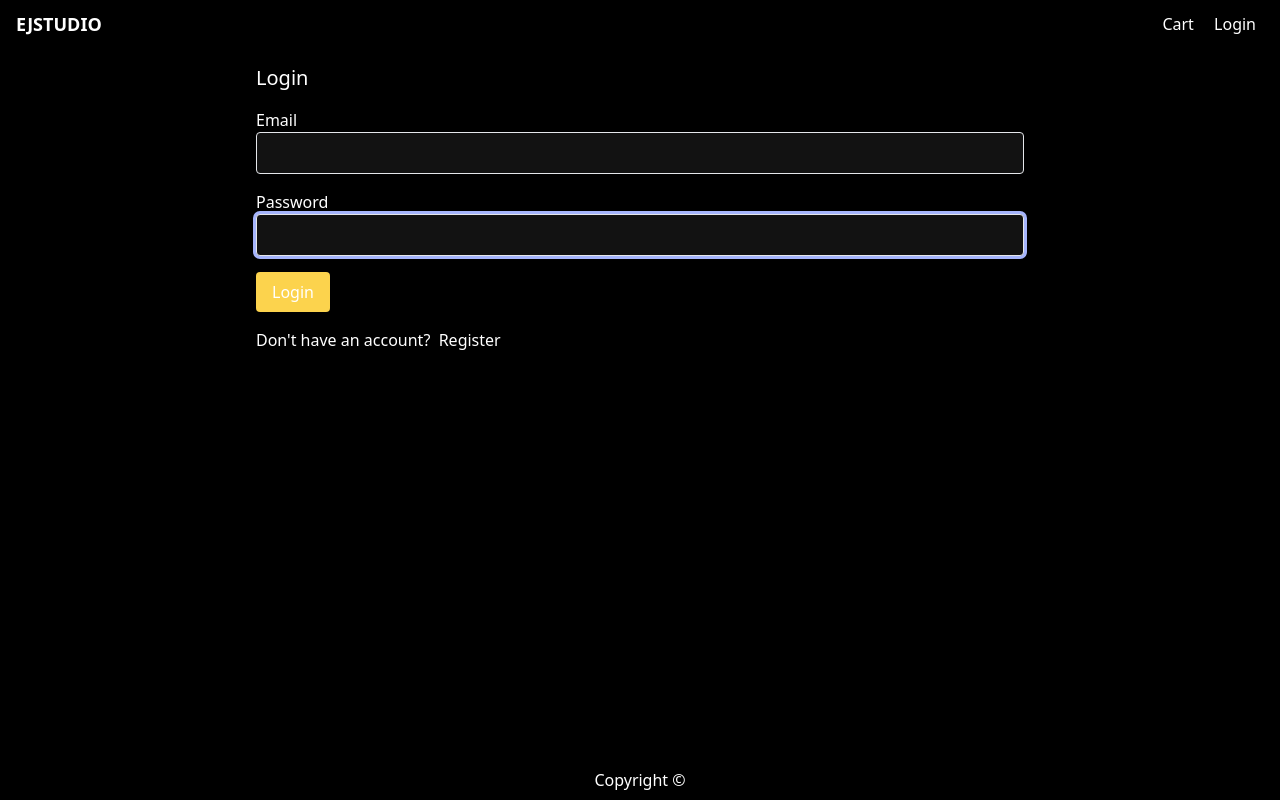
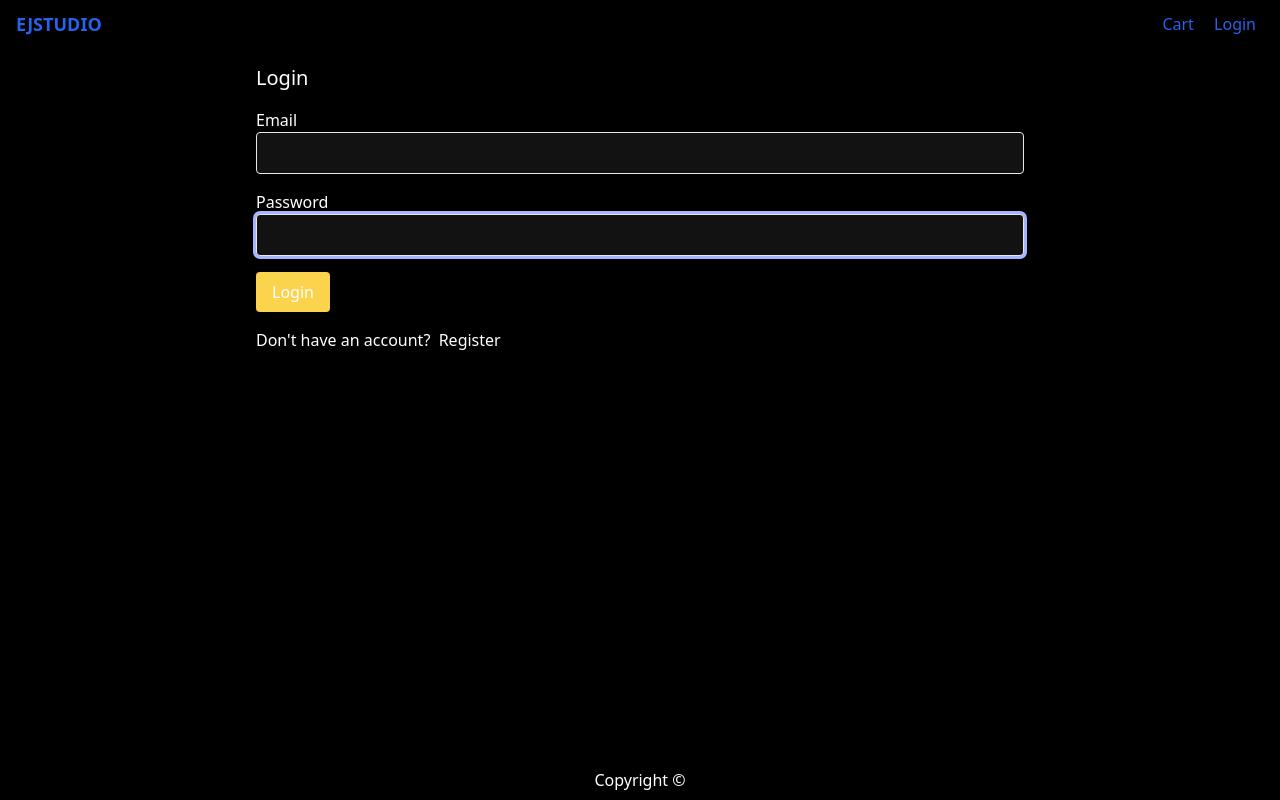
Before and after one commit to jaysonkartz/ecommerce-website, a Next.js app: page /login in a window 1280 px wide. Built offline with nearby package versions, Linux system fonts and the light colour scheme; no server answers.

Commit message:
user menu

```diff
--- /dev/null
+++ b/components/DropdownLink.js
@@ -0,0 +1,11 @@
+import Link from "next/link";
+import React from "react";
+
+export default function DropdownLink(props) {
+  let { href, children, ...rest } = props;
+  return (
+    <Link href={href} {...rest}>
+      {children}
+    </Link>
+  );
+}
--- a/components/Layout.js
+++ b/components/Layout.js
@@ -1,11 +1,14 @@
 /* eslint-disable no-unused-vars */
 import { Store } from "@/utils/store";
-import { useSession } from "next-auth/react";
+import { signOut, useSession } from "next-auth/react";
 import Head from "next/head";
 import Link from "next/link";
 import React, { useContext, useEffect, useState } from "react";
 import { ToastContainer } from "react-toastify";
 import "react-toastify/dist/ReactToastify.css";
+import { Menu } from "@headlessui/react";
+import DropdownLink from "./DropdownLink";
+import Cookies from "js-cookie";
 
 export default function Layout({ title, children }) {
   const { status, data: session } = useSession();
@@ -16,6 +19,12 @@ export default function Layout({ title, children }) {
   useEffect(() => {
     setCartItemsCount(cart.cartItems.reduce((a, c) => a + c.quantity, 0));
   }, [cart.cartItems]);
+
+  const logoutClickHandler = () => {
+    Cookies.remove("cart");
+    dispatch({ type: "CART_RESET" });
+    signOut({ callbackUrl: "/login" });
+  };
   return (
     <>
       <Head>
@@ -30,11 +39,17 @@ export default function Layout({ title, children }) {
       <div className="flex min-h-screen flex-col justify-between">
         <header>
           <nav className="flex h-12 justify-between items-center shadow-md px-4">
-            <Link href="/" className="text-lg font-bold">
+            <Link
+              href="/"
+              className="text-lg font-bold  text-blue-600 hover:text-blue-800"
+            >
               EJSTUDIO
             </Link>
             <div>
-              <Link href="/cart" className="p-2">
+              <Link
+                href="/cart"
+                className="p-2  text-blue-600 hover:text-blue-800"
+              >
                 Cart{" "}
                 {cart.cartItems.length > 0 && (
                   <span className="ml-1 rounded-full bg-red-600 px-2 py-1 text-xs font-bold text-white">
@@ -46,9 +61,40 @@ export default function Layout({ title, children }) {
               {status === "loading" ? (
                 "Loading"
               ) : session?.user ? (
-                session.user.name
+                <Menu as="div" className="relative inline-block">
+                  <Menu.Button className="text-blue-600">
+                    {session.user.name}
+                  </Menu.Button>
+                  <Menu.Items className="absolute right-0 w-56 origin-top-right shadow-lg bg-white">
+                    <Menu.Item>
+                      <DropdownLink className="dropdown-link" href="/profile">
+                        Profile
+                      </DropdownLink>
+                    </Menu.Item>
+                    <Menu.Item>
+                      <DropdownLink
+                        className="dropdown-link"
+                        href="/order-history"
+                      >
+                        Order History
+                      </DropdownLink>
+                    </Menu.Item>
+                    <Menu.Item>
+                      <a
+                        className="dropdown-link"
+                        href="#"
+                        onClick={logoutClickHandler}
+                      >
+                        Logout
+                      </a>
+                    </Menu.Item>
+                  </Menu.Items>
+                </Menu>
               ) : (
-                <Link href="/login" className="p-2">
+                <Link
+                  href="/login"
+                  className="p-2  text-blue-600 hover:text-blue-800"
+                >
                   Login
                 </Link>
               )}
--- a/next.config.js
+++ b/next.config.js
@@ -6,6 +6,9 @@ const nextConfig = {
     // next line is not required
     path: "http://localhost:3000/images",
   },
+  flags: {
+    DEV_SSR: false,
+  },
 };
 
 module.exports = nextConfig;
--- a/package.json
+++ b/package.json
@@ -9,6 +9,7 @@
     "lint": "next lint"
   },
   "dependencies": {
+    "@headlessui/react": "^1.7.12",
     "@heroicons/react": "v1",
     "bcryptjs": "^2.4.3",
     "eslint": "8.34.0",
--- a/styles/globals.css
+++ b/styles/globals.css
@@ -83,6 +83,10 @@
   margin: 0;
 }
 
+a {
+  @apply text-blue-600 hover:text-blue-800;
+}
+
 html,
 body {
   max-width: 100vw;
@@ -123,3 +127,7 @@ select,
 textarea {
   @apply rounded border p-2 outline-none ring-indigo-300 focus:ring;
 }
+
+.dropdown-link {
+  @apply flex p-2 hover:bg-gray-200;
+}
--- a/utils/store.js
+++ b/utils/store.js
@@ -31,6 +31,15 @@ function reducer(state, action) {
       Cookies.set("cart", JSON.stringify({ ...state.cart, cartItems }));
       return { ...state, cart: { ...state.cart, cartItems } };
     }
+    case "CART_RESET":
+      return {
+        ...state,
+        cart: {
+          cartItems: [],
+          shippingAddress: { location: {} },
+          paymentMethod: "",
+        },
+      };
     default:
       return state;
   }
```
Also changed, not shown: 1 other file (tests, documents, lock files or other folders).
